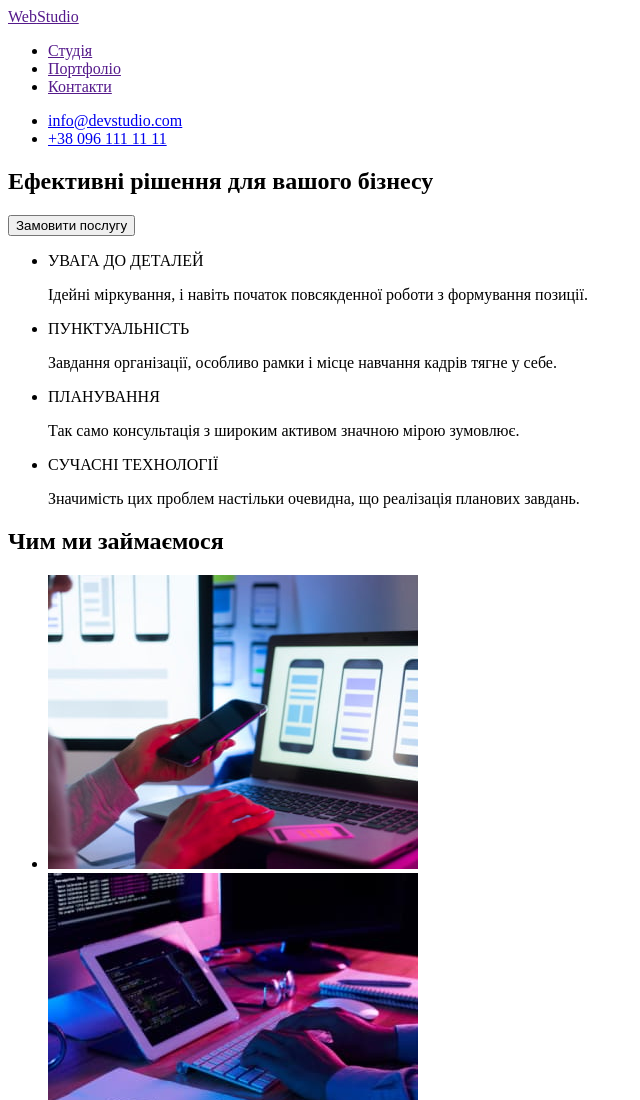
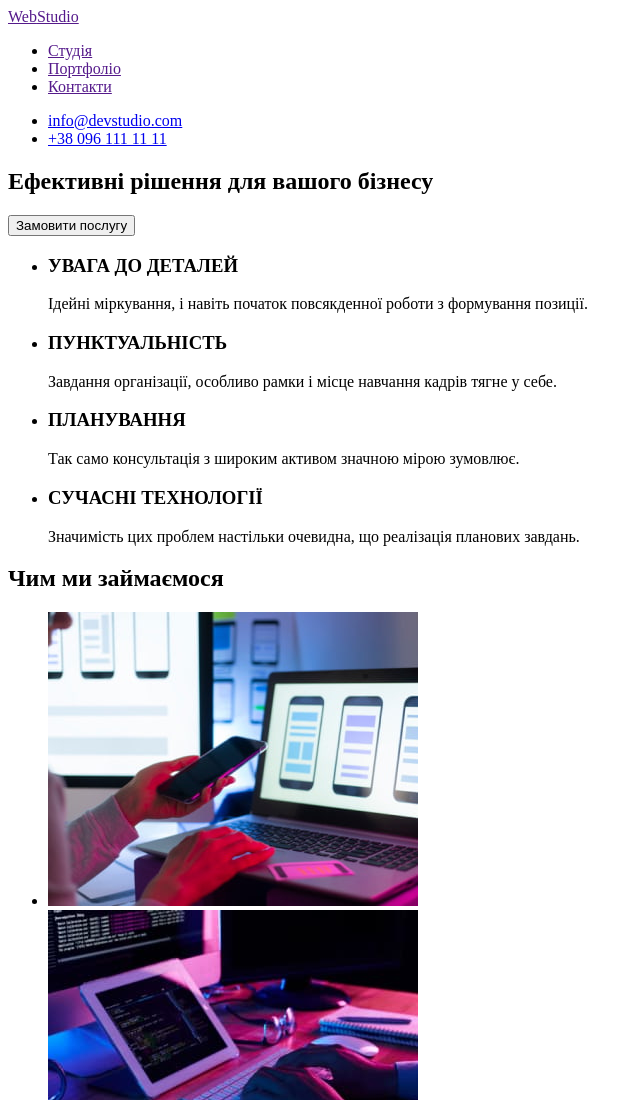
Before and after one commit to Iryna-Komar/goit-markup-hw-01, a plain HTML site: page index.html in a window 1280 px wide. Shown: the top 1100 px of the page, without its empty margins (0-640 px from the left). Drawn offline with Linux system fonts and the light colour scheme.

Commit message:
main page

```diff
--- a/index.html
+++ b/index.html
@@ -40,19 +40,19 @@
             <h2 class="visually-hidden">Особливості</h2>
             <ul>
                 <li>
-                    <p>УВАГА ДО ДЕТАЛЕЙ</p>
+                    <h3>УВАГА ДО ДЕТАЛЕЙ</h3>
                     <p>Ідейні міркування, і навіть початок повсякденної роботи з формування позиції.</p>
                 </li>
                 <li>
-                    <p>ПУНКТУАЛЬНІСТЬ</p>
+                    <h3>ПУНКТУАЛЬНІСТЬ</h3>
                     <p>Завдання організації, особливо рамки і місце навчання кадрів тягне у себе.</p>
                 </li>
                 <li>
-                    <p>ПЛАНУВАННЯ</p>
+                    <h3>ПЛАНУВАННЯ</h3>
                     <p>Так само консультація з широким активом значною мірою зумовлює.</p>
                 </li>
                 <li>
-                    <p>СУЧАСНІ ТЕХНОЛОГІЇ</p>
+                    <h3>СУЧАСНІ ТЕХНОЛОГІЇ</h3>
                     <p>Значимість цих проблем настільки очевидна, що реалізація планових завдань.</p>
                 </li>
             </ul>
```
